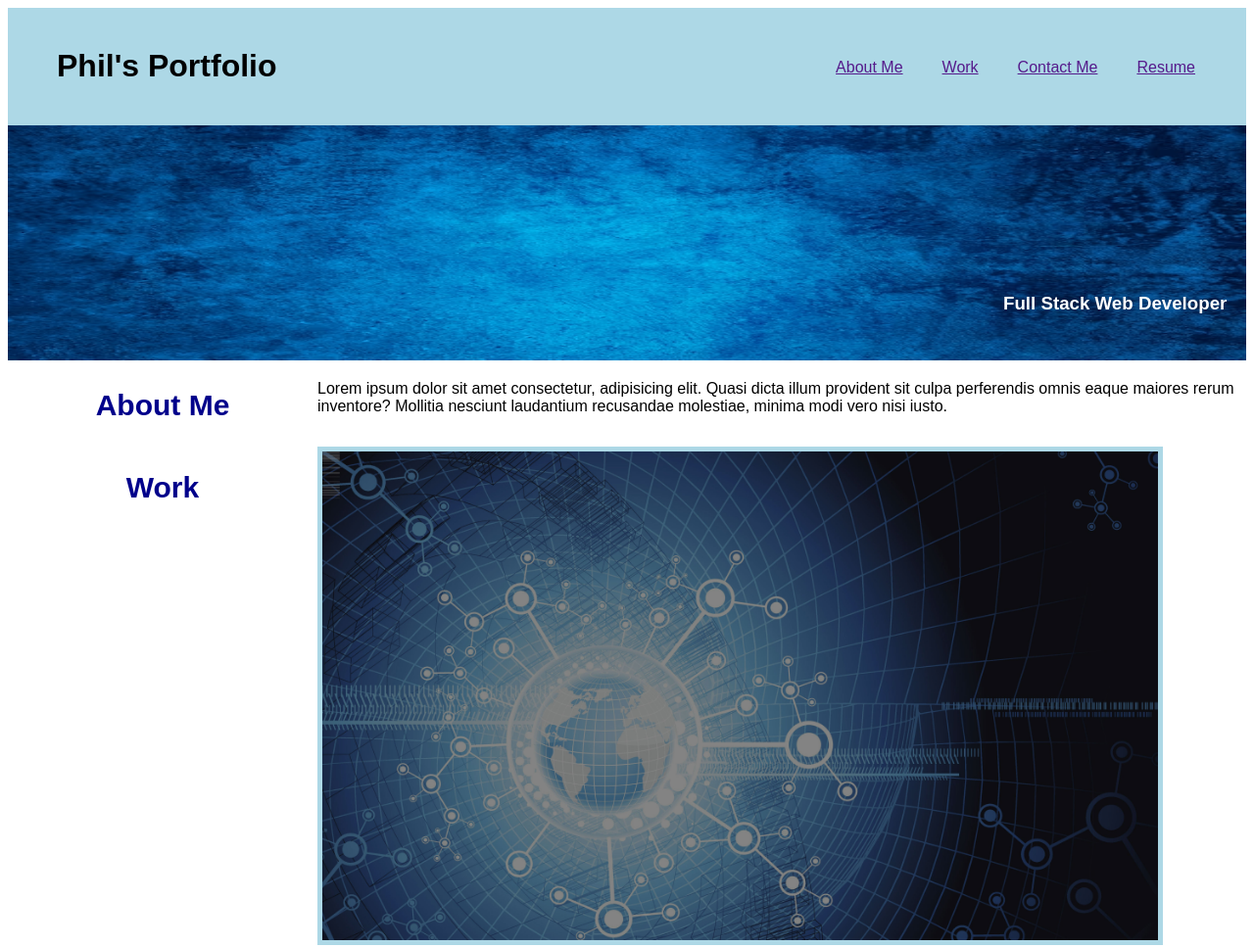
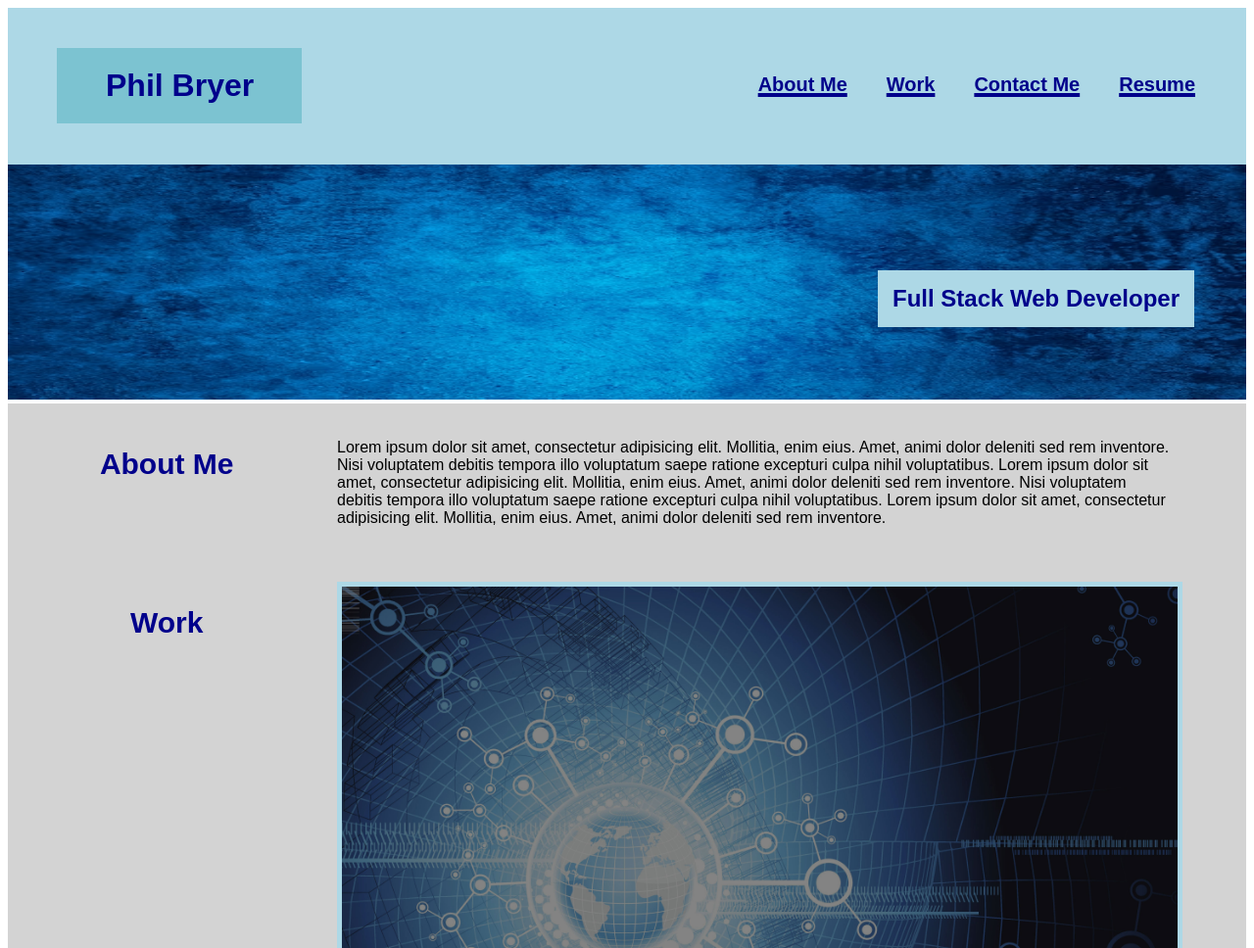
Before and after one commit to pb1983/PB-Portfolio, a plain HTML site: page index.html in a window 1280 px wide. Shown: the top 968 px of the page at 98% size. Drawn offline with Linux system fonts and the light colour scheme.

Commit message:
Added links to images, contacts, and navbar.

```diff
--- a/assets/style.css
+++ b/assets/style.css
@@ -8,42 +8,66 @@ header {
     padding: 20px 20px 20px 50px;
 }
 
+h1 {
+    color: darkblue;
+    background-color: rgb(124, 195, 209);;
+    width: 200px;
+    padding: 20px 0px 20px 50px;
+}
 
 main{
 
 display: grid;
 grid-template-columns: 1fr 3fr;
+background-color: lightgrey;
+
 }
 
-h2 {
+.main-h2 {
     color: darkblue;
     font-size: 30px;
     text-align: center;
+}
 
+section {
+    padding: 20px;
+    width: 90%;
 }
 
 .contact {
     display: flex;
     flex-direction: row;
-    justify-content: flex-start;
+    justify-content: center;
+    font-size: 25px;
+    font-weight: bold;
+    padding-top: 30px;
 }
 
 .contact a {
     padding: 30px;
+    text-decoration: underline;
+    text-decoration-thickness: 4px;
+    color: darkblue;
 }
 
-.section-4 {
+.contact a:hover {
+    color: white;
+}
+
+.img-section {
     display: grid;
     grid-template-columns: 1fr 1fr;
     gap: 20px;
-    max-width: 90%;
 }
 
-.section-4 img {
+.img-section img {
     width: 100%;
     height: 100%;
     border: 5px solid lightblue;
+}
 
+.img-section img:hover {
+    border: 5px solid grey;
 }
 
 #br-image img{
@@ -51,11 +75,13 @@ h2 {
     height: 30vh;
 }
 
-#br-image h3 {
+#br-image h2 {
     position: absolute;
-    left: 80%;
-    top: 35%;
-    color: white;
+    left: 70%;
+    top: 32%;
+    color: darkblue;
+    background-color: lightblue;
+    padding: 15px;
 
 }
 
@@ -68,11 +94,25 @@ h2 {
     flex-direction: row;
     justify-content: flex-end;
     position: absolute;
-    top: 0px;
+    top: 15px;
     right: 0px;
     margin: 40px;
+    font-size: 20px;
+    font-weight: bold;
+    color: darkblue;
 }
 
 #navbar a {
     padding: 20px;
+    text-decoration: underline;
+    text-decoration-thickness: 4px;
+    color: darkblue;
 }
+
+#navbar a:hover {
+    color: white;
+}
+
+#contact-me {
+    padding-top: 30px;
+}
--- a/index.html
+++ b/index.html
@@ -5,52 +5,52 @@
     <meta charset="UTF-8">
     <meta name="viewport" content="width=device-width, initial-scale=1.0">
     <link rel="stylesheet" href="./assets/style.css">
-    <title>Document</title>
+    <title>Phil Bryer - Full Stack Web Developer</title>
 </head>
 
 <body>
     <header>
-        <h1>Phil's Portfolio</h1>
+        <h1>Phil Bryer</h1>
         <nav id="navbar">
-            <a href="">About Me</a>
-            <a href="">Work</a>
-            <a href="">Contact Me</a>
-            <a href="">Resume</a>
+            <a href="#about-me">About Me</a>
+            <a href="#work">Work</a>
+            <a href="#contact-me">Contact Me</a>
+            <a href="http://www.google.com">Resume</a>
         </nav>
     </header>
     <div id="br-image">
         <img src="./assets/natural-marble-pattern-background_1258-22160.avif">
-        <h3>Full Stack Web Developer</h3>
+        <h2>Full Stack Web Developer</h2>
     </div>
     <main>
         <section>
-            <h2>About Me</h2>
+            <h2 class="main-h2" id="about-me">About Me</h2>
         </section>
             <section>
-            <p>Lorem ipsum dolor sit amet consectetur, adipisicing elit. Quasi dicta illum provident sit culpa
-                perferendis omnis eaque maiores rerum inventore? Mollitia nesciunt laudantium recusandae molestiae,
-                minima modi vero nisi iusto.</p>
+            <p>Lorem ipsum dolor sit amet, consectetur adipisicing elit. Mollitia, enim eius. Amet, animi dolor deleniti sed rem inventore. Nisi voluptatem debitis tempora illo voluptatum saepe ratione excepturi culpa nihil voluptatibus. Lorem ipsum dolor sit amet, consectetur adipisicing elit. Mollitia, enim eius. Amet, animi dolor deleniti sed rem inventore. Nisi voluptatem debitis tempora illo voluptatum saepe ratione excepturi culpa nihil voluptatibus. Lorem ipsum dolor sit amet, consectetur adipisicing elit. Mollitia, enim eius. Amet, animi dolor deleniti sed rem inventore. </p>
             </section>
         <section>
-        <h2>Work</h2>
-        </section>
-        <section class="section-4">
-                <img src="./assets/world.jpg" alt="" id="img1">
-                <img src="./assets/code.jpg" alt="">
-                <img src="./assets/webdes.jpg" alt="">
-                <img src="./assets/laptop.jpg" alt="">
-                <img src="./assets/keyboard.png" alt="">
+        <h2 class="main-h2" id="work">Work</h2>
         </section>
         <section>
-        <h2>Contact Me</h2>
+            <div class="img-section">
+                 <a href=https://pb1983.github.io/prework-study-guide/ id="img1"><img src="./assets/world.jpg" alt="earth blueprint"></a>
+                <a href="http://www.google.com"><img src="./assets/code.jpg" alt="computer screen with code"></a>
+                <a href="http://www.google.com"><img src="./assets/webdes.jpg" alt="'web design' button on keyboard"></a>
+                <a href="http://www.google.com"><img src="./assets/laptop.jpg" alt="laptop with circuit background"></a>
+                <a href="http://www.google.com"><img src="./assets/keyboard.png" alt="keyboard on desk"></a>
+            </div>
+        </section>
+        <section>
+        <h2 class="main-h2" id="contact-me">Contact Me</h2>
         </section>
         <section>
             <div class="contact">
-                <a href="">555-555-5555</a>
-                <a href="">phil.bryer@gmail.com</a>
-                <a href="">Github</a>
-                <a href="">Twitter</a>
-                <a href="">Instagram</a>
+                <a href="tel:555-555-5555">555-555-5555</a>
+                <a href="mailto: phil.bryer@gmail.com">phil.bryer@gmail.com</a>
+                <a href="https://github.com/pb1983/PB-Portfolio">Github</a>
+                <a href="https://twitter.com">Twitter</a>
+                <a href="https://instagram.com">Instagram</a>
             </div>
         </section>
     </main>
```
